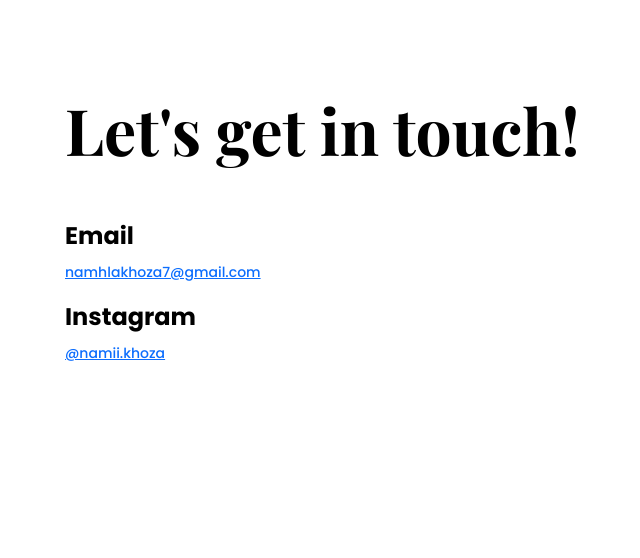
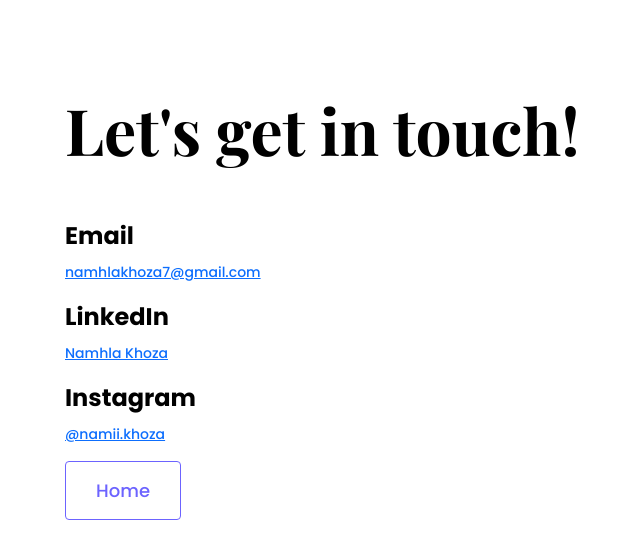
Before and after one commit to NamhlaKhoza/Portfolio-, a plain HTML site: page contact.html in a window 1280 px wide. Shown: the whole page, without its empty margins (55-695 px from the left). Drawn offline with nearby package versions, Linux system fonts and the light colour scheme.

Commit message:
updating contact

```diff
--- a/contact.html
+++ b/contact.html
@@ -29,12 +29,19 @@
             <p>
                 <a href="mailto:namhlakhoza7@gmail.com"> namhlakhoza7@gmail.com </a>
             </p>
+
+            <h3>LinkedIn</h3>
+            <p>
+                <a href="https://www.linkedin.com/in/namhla-khoza-0aa76a178/"> Namhla Khoza </a>
+            </p>
                 <h3>Instagram</h3>
             <p>
                 <a href="https://www.instagram.com/namii.khoza" target="_blank">
                     @namii.khoza
                 </a>
             </p>
+
+            <a href="/index.html"  class="btn btn-branding-outline">Home </a>
         </div>
     </div>
 </body>
```
Also changed, not shown: index.html (+1 -1 lines).
